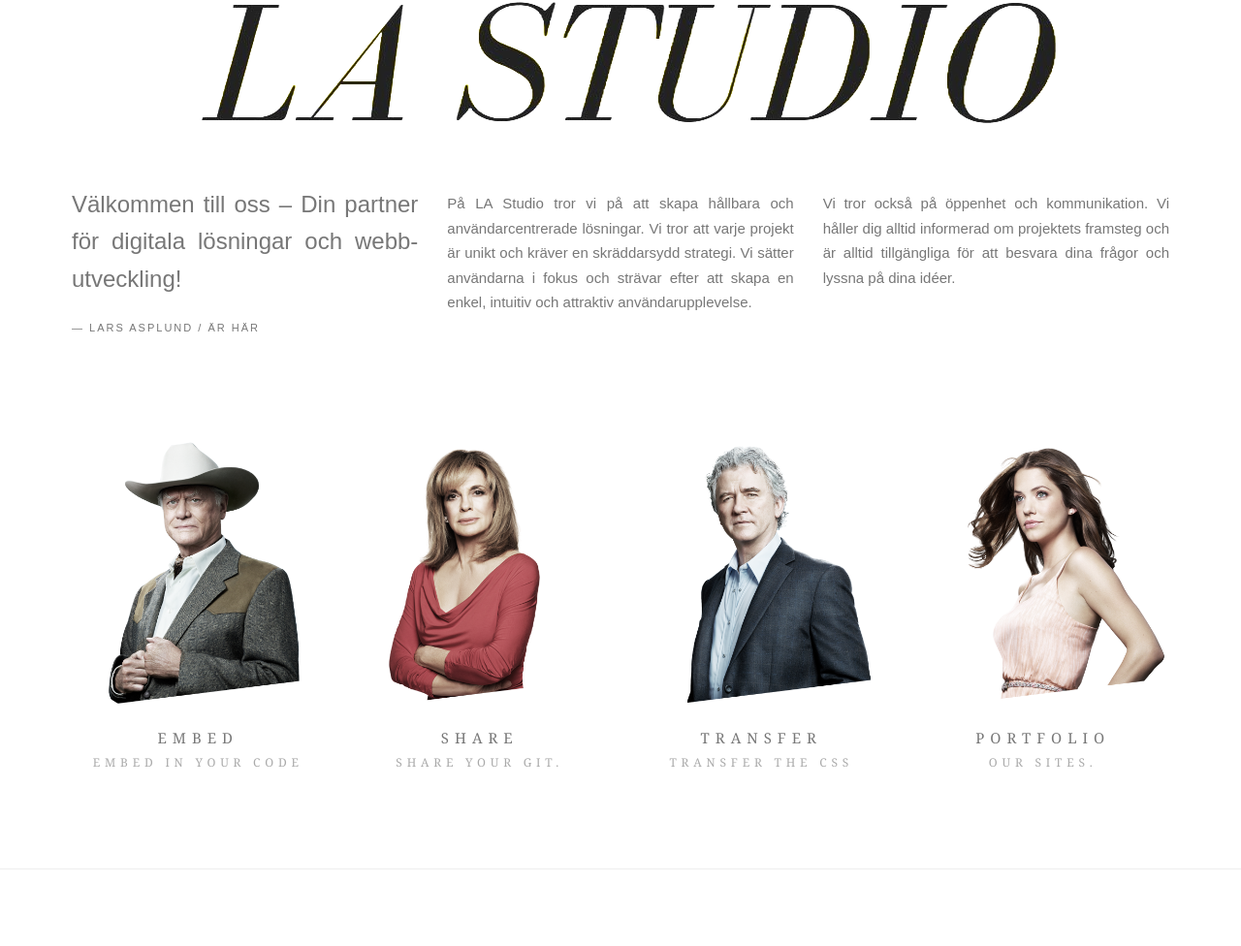
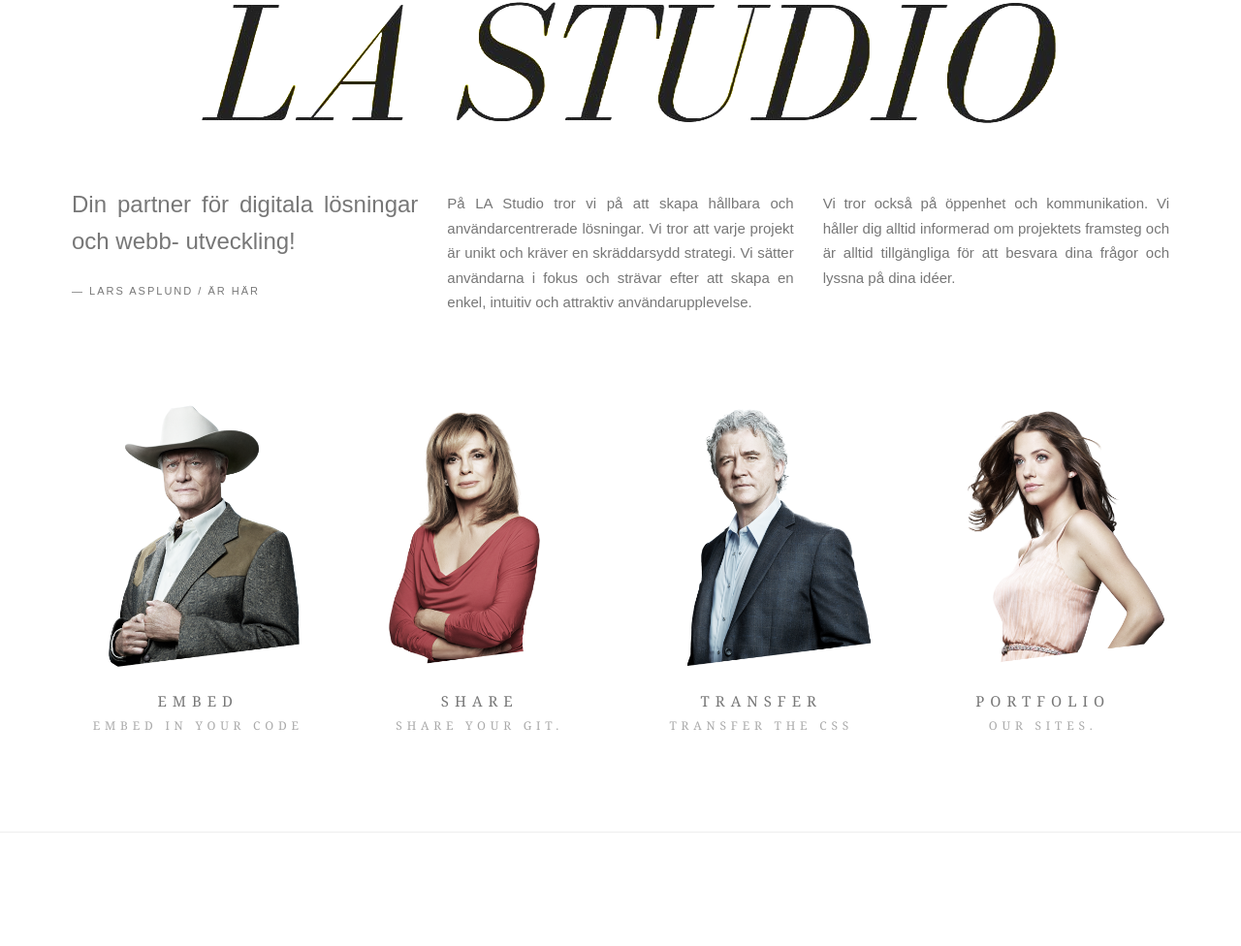
Before and after one commit to Aura74/NGLAWEBB, a plain HTML site: page index.html in a window 1280 px wide. Shown: the part 960-1936 px from the top of the page at 97% size. Drawn offline with Linux system fonts and the light colour scheme.

Commit message:
bort med din

```diff
--- a/index.html
+++ b/index.html
@@ -104,7 +104,7 @@
               <div class="col-md-4 rakbadasidortext">
                 <blockquote>
                   <p>
-                    Välkommen till oss – Din partner för digitala lösningar och webb- utveckling!
+                    Din partner för digitala lösningar och webb- utveckling!
                   </p>
                   <footer>Lars Asplund / är här</footer>
                 </blockquote>
```
